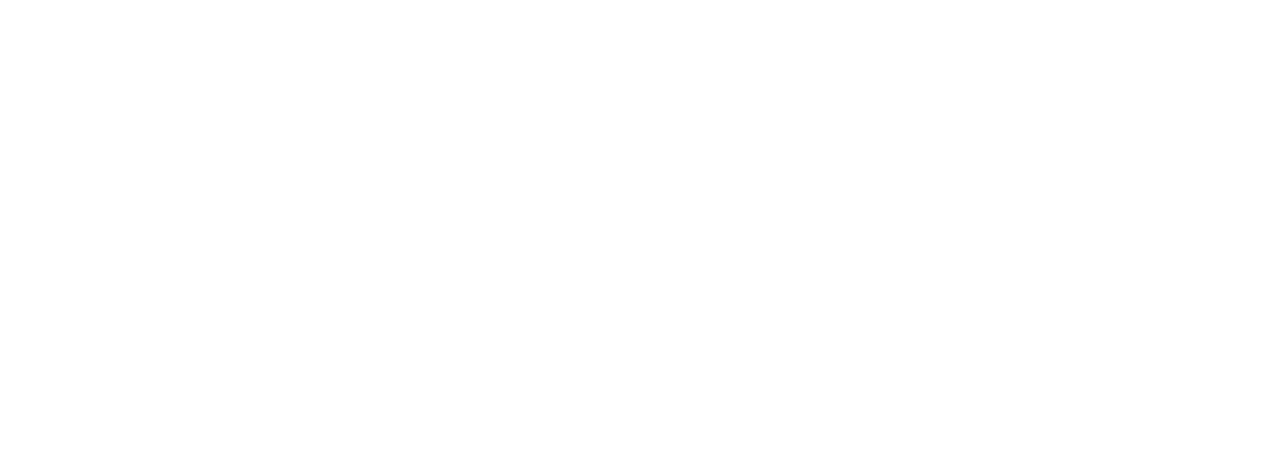
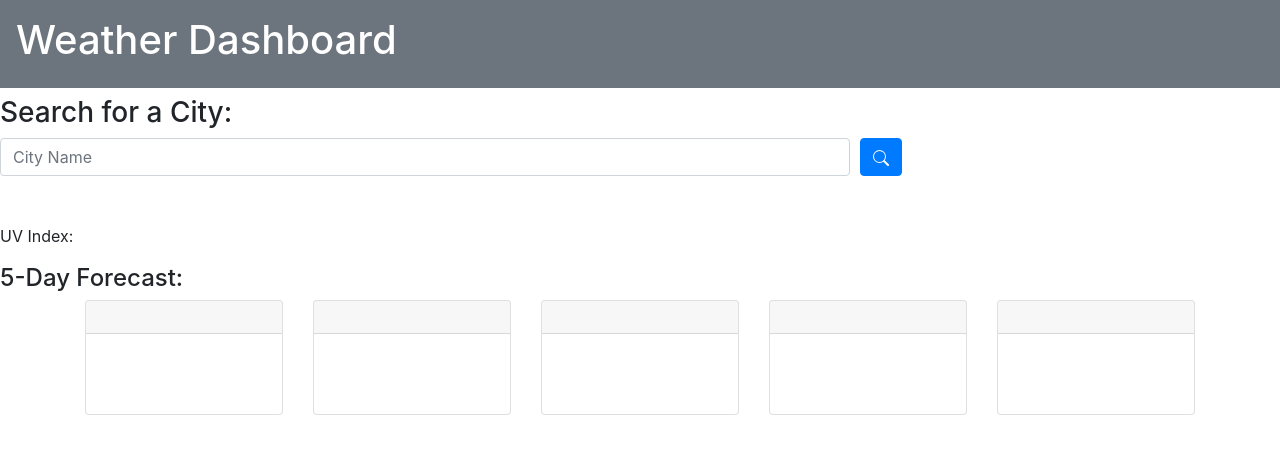
Before and after one commit to kmfox1087/SERVER-SIDE-APIS-CHALLENGE-6, a plain HTML site: page index.html in a window 1280 px wide. Drawn offline with nearby package versions, Linux system fonts and the light colour scheme.

Commit message:
Added sections for html and bootstrap styling

```diff
--- a/index.html
+++ b/index.html
@@ -9,9 +9,128 @@
 </head>
 
 <body>
-    <header>
+    <header class="p-3 mb-2 bg-secondary text-white header">
+        <h1>Weather Dashboard</h1>
+    </header>
 
-    </header>
+    <main>
+        <section class="search-panel">
+            <div class="search-box">
+                <h3>Search for a City:</h3>
+                <form>
+                    <div class="form-row align-items-center">
+                        <div class="col-8 search-field">
+                            <label class="sr-only" for="cityName">City</label>
+                            <input type="text" class="form-control" id="cityName" placeholder="City Name">
+                        </div>
+                        <div class="col-3 search-button-panel">
+                            <button type="submit" class="btn btn-primary" id="search-button"><svg width="1em"
+                                    height="1em" viewBox="0 0 16 16" class="bi bi-search" fill="currentColor"
+                                    xmlns="http://www.w3.org/2000/svg">
+                                    <path fill-rule="evenodd"
+                                        d="M10.442 10.442a1 1 0 0 1 1.415 0l3.85 3.85a1 1 0 0 1-1.414 1.415l-3.85-3.85a1 1 0 0 1 0-1.415z" />
+                                    <path fill-rule="evenodd"
+                                        d="M6.5 12a5.5 5.5 0 1 0 0-11 5.5 5.5 0 0 0 0 11zM13 6.5a6.5 6.5 0 1 1-13 0 6.5 6.5 0 0 1 13 0z" />
+                                </svg>
+                            </button>
+                        </div>
+                    </div>
+                    <div class="city-list-box">
+                        <ul class="list-group" id="city-list"></ul>
+                    </div>
+                </form>
+            </div>
+        </section>
+
+        <section class="results-panel">
+            <div class="current-conditions-panel">
+                <div class="name-block">
+                    <h3 id="city-name"></h3>
+                    <img src="" alt="" id="currentIcon">
+                </div>
+                <div>
+                    <p class="current-info" id="temperature"></p>
+                </div>
+                <div>
+                    <p class="current-info" id="humidity"></p>
+                </div>
+                <div>
+                    <p class="current-info" id="wind-speed"></p>
+                </div>
+                <div class="uv-index-block">
+                    <p>UV Index: </p>
+                    <p class="rounded current-info" id="uv-index"></p>
+                </div>
+            </div>
+            <div class="forecast-panel">
+                <h4>5-Day Forecast:</h4>
+                <div class="container">
+                    <div class="row">
+                        <div class="col">
+                            <div class="card">
+                                <div class="card-header">
+                                    <h5 id="day-0"></h5>
+                                </div>
+                                <div class="card-body">
+                                    <img src="" alt="" id="img-0">
+                                    <p class="card-text" id="temp-0"></p>
+                                    <p class="card-text" id="hum-0"></p>
+                                </div>
+                            </div>
+                        </div>
+                        <div class="col">
+                            <div class="card">
+                                <div class="card-header">
+                                    <h5 id="day-1"></h5>
+                                </div>
+                                <div class="card-body">
+                                    <img src="" alt="" id="img-1">
+                                    <p class="card-text" id="temp-1"></p>
+                                    <p class="card-text" id="hum-1"></p>
+                                </div>
+                            </div>
+                        </div>
+                        <div class="col">
+                            <div class="card">
+                                <div class="card-header">
+                                    <h5 id="day-2"></h5>
+                                </div>
+                                <div class="card-body">
+                                    <img src="" alt="" id="img-2">
+                                    <p class="card-text" id="temp-2"></p>
+                                    <p class="card-text" id="hum-2"></p>
+                                </div>
+                            </div>
+                        </div>
+                        <div class="col">
+                            <div class="card">
+                                <div class="card-header">
+                                    <h5 id="day-3"></h5>
+                                </div>
+                                <div class="card-body">
+                                    <img src="" alt="" id="img-3">
+                                    <p class="card-text" id="temp-3"></p>
+                                    <p class="card-text" id="hum-3"></p>
+                                </div>
+                            </div>
+                        </div>
+                        <div class="col">
+                            <div class="card">
+                                <div class="card-header">
+                                    <h5 id="day-4"></h5>
+                                </div>
+                                <div class="card-body">
+                                    <img src="" alt="" id="img-4">
+                                    <p class="card-text" id="temp-4"></p>
+                                    <p class="card-text" id="hum-4"></p>
+                                </div>
+                            </div>
+                        </div>
+                    </div>
+                </div>
+            </div>
+        </section>
+    </main>
 </body>
 <script src="https://code.jquery.com/jquery-3.4.1.min.js"></script>
 <script src="https://cdnjs.cloudflare.com/ajax/libs/moment.js/2.24.0/moment.min.js"></script>
```
